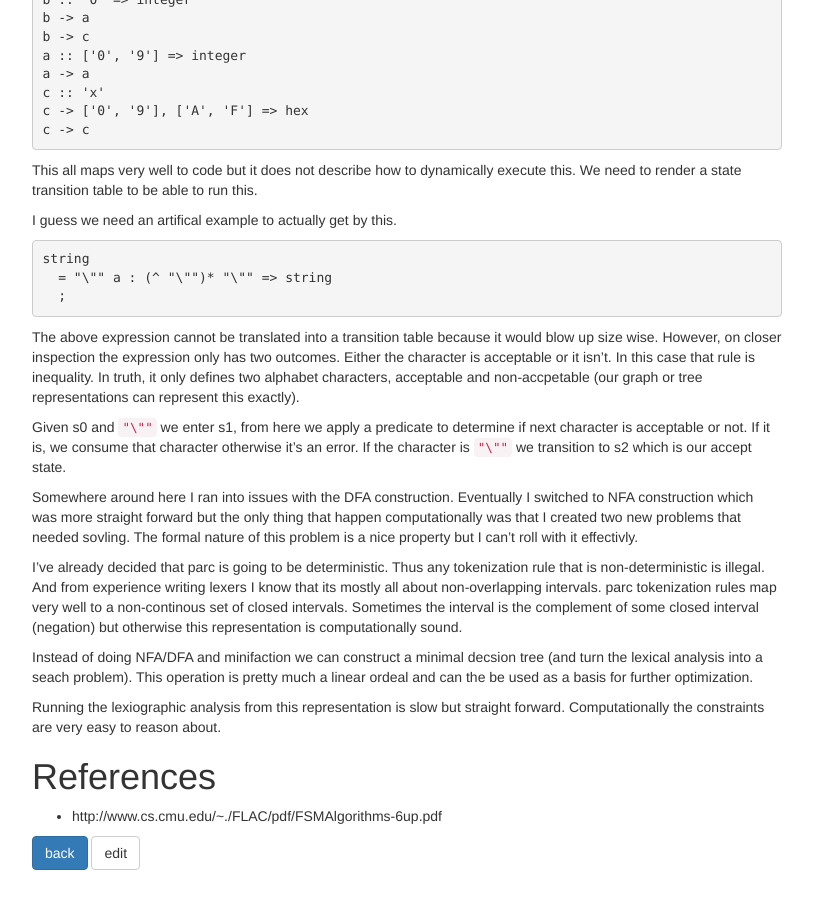
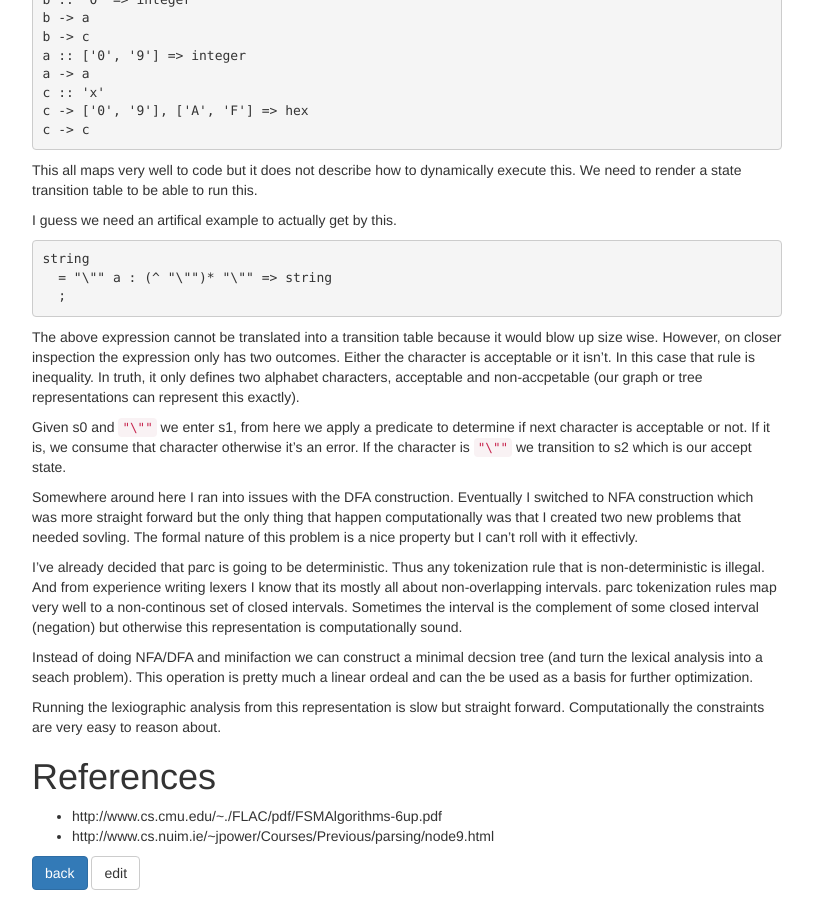
Before and after one commit to leidegre/leidegre.github.com, a Jekyll site: the page built from _posts/2015-05-03-dfa-construction.md, in a window 1280 px wide and 900 px high, scrolled down 3936 px. Shown: the whole window, without its empty margins (38-851 px from the left). Built offline with Jekyll 4.4.1, drawn with Linux system fonts in a browser that asks for light colours; nearby versions of some CDN libraries; part of the change alters nothing that is shown.

Commit message:
Added missing reference

```diff
--- a/_posts/2015-05-03-dfa-construction.md
+++ b/_posts/2015-05-03-dfa-construction.md
@@ -194,3 +194,4 @@ Running the lexiographic analysis from this representation is slow but straight
 
 # References
 - http://www.cs.cmu.edu/~./FLAC/pdf/FSMAlgorithms-6up.pdf
+- http://www.cs.nuim.ie/~jpower/Courses/Previous/parsing/node9.html
```
